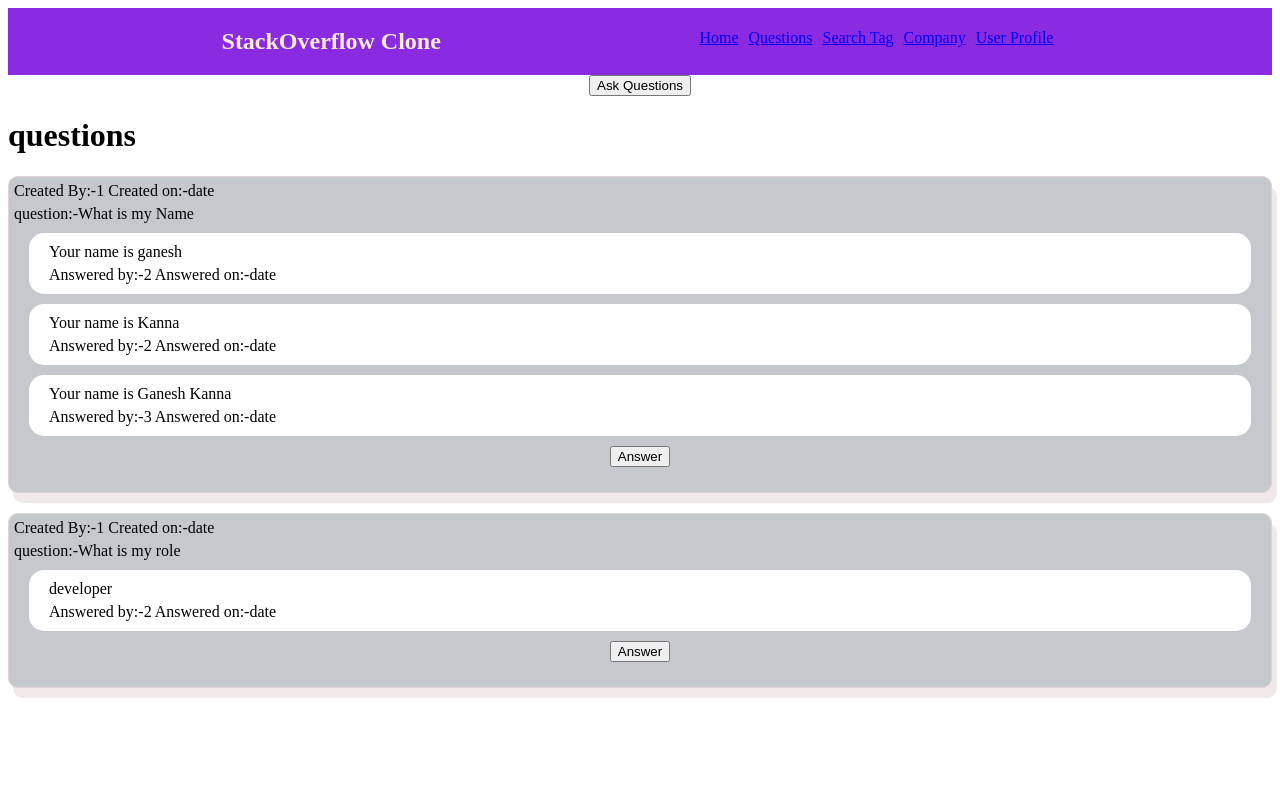
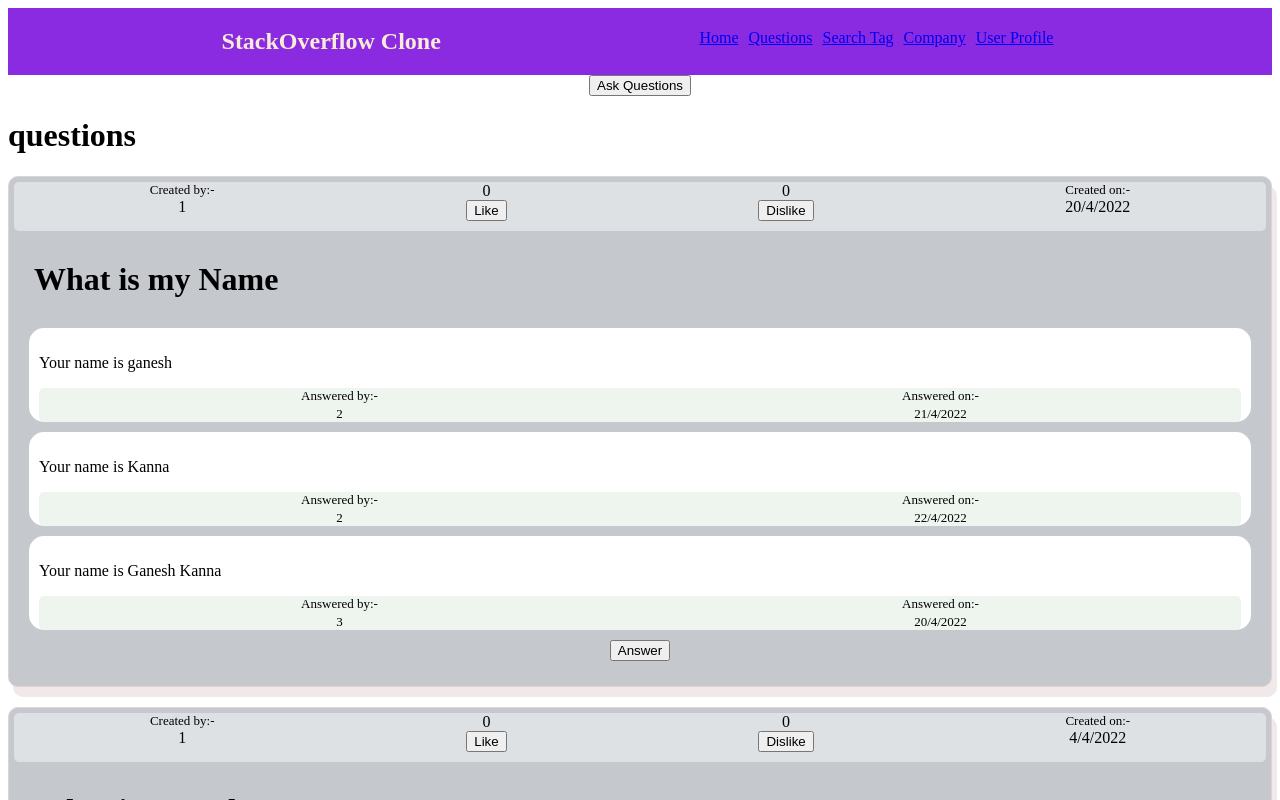
Before and after one commit to emcydeveloper/stack-overflow-clone, a React (Create React App) app: page /questions in a window 1280 px wide. Shown: the top 800 px of the page. Built offline with nearby package versions, Linux system fonts and the light colour scheme.

Commit message:
addedDate

```diff
--- a/src/App.js
+++ b/src/App.js
@@ -13,14 +13,14 @@
 function App() {
 
   let [questionAndAnswers,setQuestionAndAnswers] = useState([
-    {type:"question",createdBy:1,questionID:1,createdOn:"date",value:"What is my Name"},
-    {type:"answer",createdBy:2,questionID:1,createdOn:"date",value:"Your name is ganesh"},
-    {type:"question",createdBy:1,questionID:2,createdOn:"date",value:"What is my role"},
-    {type:"answer",createdBy:2,questionID:2,createdOn:"date",value:"developer"},
-    {type:"answer",createdBy:2,questionID:1,createdOn:"date",value:"Your name is Kanna"},
-    {type:"answer",createdBy:3,questionID:1,createdOn:"date",value:"Your name is Ganesh Kanna"},
-    {type:"question",createdBy:2,questionID:3,createdOn:"date",value:"What is my role 2"},
-    {type:"answer",createdBy:3,questionID:3,createdOn:"date",value:"Your role is React Developer"},
+    {type:"question",createdBy:1,questionID:1,createdOn:"20/4/2022",value:"What is my Name"},
+    {type:"answer",createdBy:2,questionID:1,createdOn:"21/4/2022",value:"Your name is ganesh"},
+    {type:"question",createdBy:1,questionID:2,createdOn:"4/4/2022",value:"What is my role"},
+    {type:"answer",createdBy:2,questionID:2,createdOn:"14/4/2022",value:"developer"},
+    {type:"answer",createdBy:2,questionID:1,createdOn:"22/4/2022",value:"Your name is Kanna"},
+    {type:"answer",createdBy:3,questionID:1,createdOn:"20/4/2022",value:"Your name is Ganesh Kanna"},
+    {type:"question",createdBy:2,questionID:3,createdOn:"1/4/2022",value:"What is my role 2"},
+    {type:"answer",createdBy:3,questionID:3,createdOn:"9/4/2022",value:"Your role is React Developer"},
 ])
 
 
--- a/src/Components/DisplayQuestionAnswer.js
+++ b/src/Components/DisplayQuestionAnswer.js
@@ -7,6 +7,8 @@
 
   let [textAreaValue, setTextAreaValue] = useState("");
   let [textAreaVisible, setTextAreaVisible] = useState(false);
+  let [like, setLike] = useState(0);
+  let [dislike, setDislike] = useState(like);
 
   let handletexAreaVisisble = () => {setTextAreaVisible((prevState) => !prevState);setTextAreaValue("");};
   let handleGetAnswer = (event) => {setTextAreaValue(event.target.value);};
@@ -15,12 +17,14 @@
       type: "answer",
       createdBy: userID,
       questionID: questionId,
-      createdOn: "date",
+      createdOn: `${new Date(Date.now()).getDate()}/${new Date(Date.now()).getMonth()+1}/${new Date(Date.now()).getFullYear()}`,
       value: textAreaValue,
     });
     setTextAreaVisible((prevState) => !prevState);
     setTextAreaValue("");
   };
+  let handleLikeCount = ()=>{setLike((prevState)=>prevState+1)}
+  let handleDislikeCount = ()=>{setDislike((prevState)=>prevState-1)}
 
   // useEffect(()=>console.log(textAreaValue),[textAreaValue])
   //{type:"question",createdBy:1,questionID:1,createdOn:"date",value:"What is my Name"}
@@ -32,15 +36,30 @@
 
           {getValue.type === "question" && (
             <div className="display-ques-ans-ques">
-              <div className="ques-info">Created By:-{getValue.createdBy} Created on:-{getValue.createdOn}</div>
-              <div className="ques">{getValue.type}:-{getValue.value}</div>
+               <div className="ques-info">
+                <div><p>Created by:-</p><span>{getValue.createdBy}</span></div>
+                <div><span>{like}</span><p><button onClick={handleLikeCount}>Like</button></p></div>
+                <div><span>{dislike}</span><p><button onClick={handleDislikeCount}>Dislike</button></p></div>
+                <div><p>Created on:-</p><span>{getValue.createdOn}</span></div>
+
+              </div>
+
+             {/* <div className="ques-info">Created By:-{getValue.createdBy} Created on:-{getValue.createdOn}</div> */}
+              <div className="ques">{getValue.value}</div>
+              {/* {getValue.type}:- */}
             </div>
           )}
 
           {getValue.type === "answer" && (
             <div className="display-ques-ans-ans">
-              <div className="ans">{getValue.value}</div>
-              <div className="ans-info">Answered by:-{getValue.createdBy} Answered on:-{getValue.createdOn}</div>
+              <div className="ans"><p>{getValue.value}</p></div>
+              <div className="ans-info">
+                <div><p>Answered by:-</p><span>{getValue.createdBy}</span></div>
+                {/* <div><span>{count}</span><p><button onClick={handleLikeCount}>Like</button></p></div>
+                <div><span>{count}</span><p><button onClick={handleDislikeCount}>Dislike</button></p></div> */}
+                <div><p>Answered on:-</p><span>{getValue.createdOn}</span></div>
+
+              </div>
             </div>
           )}
 
@@ -53,6 +72,7 @@
           {textAreaVisible && (<button onClick={handleSubmitAnswer}>Submit</button>)}
           {textAreaVisible && (<button onClick={handletexAreaVisisble}>Cancel</button>)}
         </div>
+
       </div>
     </div>
   );
--- a/src/Components/style.css
+++ b/src/Components/style.css
@@ -19,19 +19,16 @@
 }
 
 .display-ques-ans-ans{
-    padding: 10px 20px;
+    padding: 10px 10px 0px 10px;
     margin: 10px 20px;
     /* width: fit-content; */
     background-color: white;
     border-radius: 15px;
 }
 
-.ques-info{
-    padding-bottom: 5px;
-}
-
 .ans{
-    padding-bottom: 5px;
+    padding: 0px;
+    margin: 0px;
 }
 
 .display-ques-ans-actions{
@@ -55,3 +52,59 @@
 .post-questions{
     text-align: center;
 }
+
+.ans-info{
+    padding: 0px 0px 0px 0px;
+    margin: 0px 0px 0px 0px;
+    display: flex;
+    justify-content: space-around;
+    background-color: rgb(238, 245, 239);
+    text-align: center;
+    border-radius: 5px;;
+
+}
+
+.ques-info{
+    padding: 0px 10px 10px 10px;
+    margin: 0px 0px 10px 0px;
+    display: flex;
+    justify-content: space-around;
+    /* margin-top: 20px; */
+    background-color: rgb(222, 225, 228);
+    text-align: center;
+    border-radius: 5px;;
+}
+
+.ans-info>div>p{
+
+    font-size: small;
+    padding: 0px 0px 0px 0px;
+    margin: 0px 0px 0px 0px;
+}
+
+.ans-info>div>span{
+
+    font-size: small;
+    padding: 0px 0px 0px 0px;
+    margin: 0px 0px 0px 0px;
+}
+
+.ques-info>div>p{
+
+    font-size: small;
+    padding: 0px 0px 0px 0px;
+    margin: 0px 0px 0px 0px;
+}
+
+.qyues-info>div>span{
+
+    font-size: small;
+    padding: 0px 0px 0px 0px;
+    margin: 0px 0px 0px 0px;
+}
+
+.ques{
+    font-size: xx-large;
+    font-weight: bold;
+    padding: 20px;
+}
```
